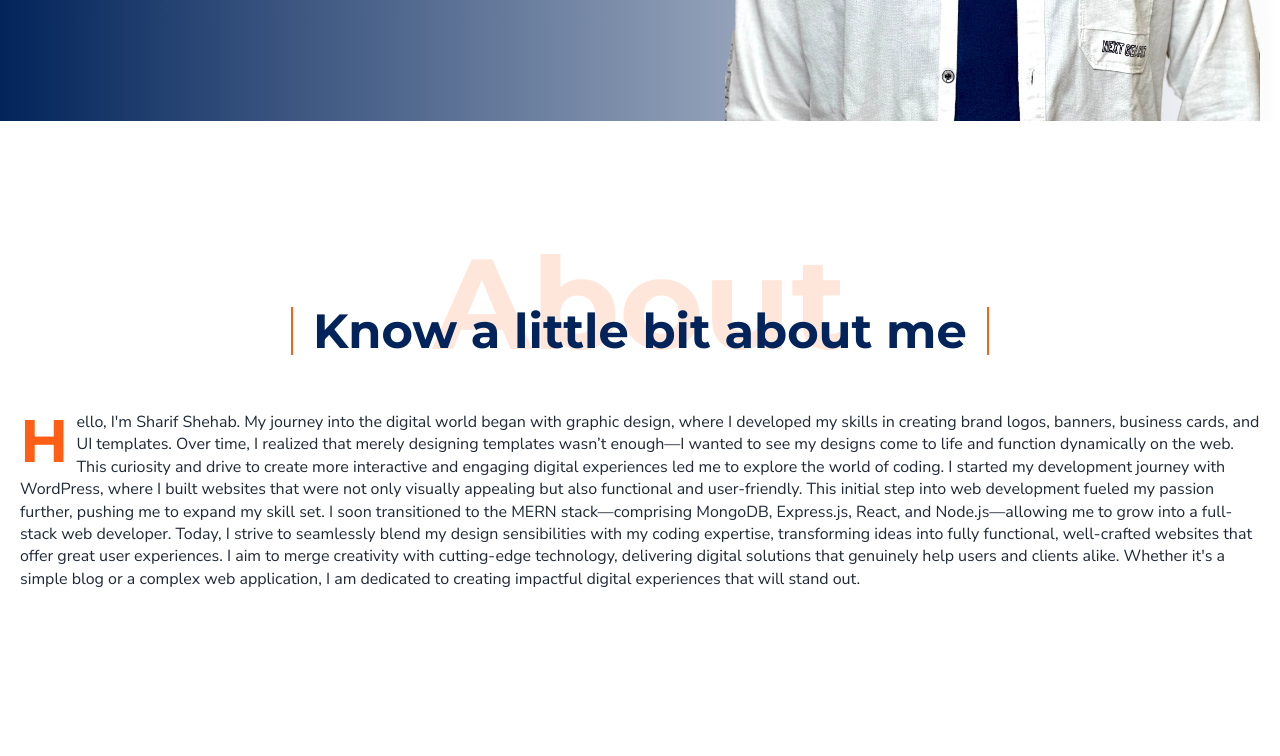
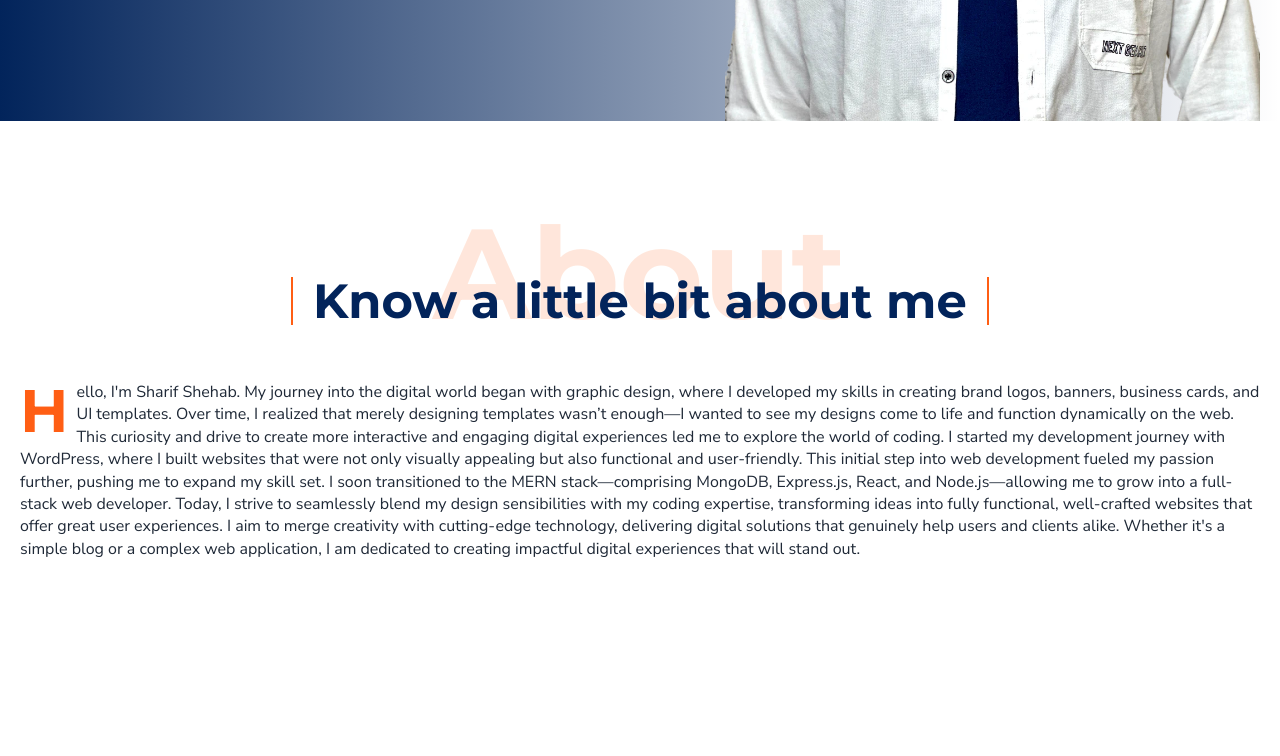
Before and after one commit to sharifshehab/sharif.s, a React (Vite) app: page / in a window 1280 px wide. Shown: the part 740-1496 px from the top of the page. Built offline with nearby package versions, Linux system fonts and the light colour scheme; no server answers; what tailwindcss-text-fill-stroke would draw is missing.

Commit message:
Hover opacity added for Github repo and Visit live link button

```diff
--- a/src/index.css
+++ b/src/index.css
@@ -32,7 +32,7 @@ html {
 }
 
 main>section {
-  padding: 130px 0;
+  padding: 100px 0;
 }
 
 img {
--- a/src/pages/ProjectDetails/ProjectDetails.jsx
+++ b/src/pages/ProjectDetails/ProjectDetails.jsx
@@ -73,7 +73,7 @@ const ProjectDetails = () => {
                         <div className="flex flex-col lg:flex-row gap-4">
                             <a href={githubLink} target="_blank" className="inline-block w-full">
                                 <button
-                                    className="py-3 px-4 w-full border bg-secondaryColor text-white hover:drop-shadow-lg duration-500">
+                                    className="py-3 px-4 w-full border bg-secondaryColor text-white hover:drop-shadow-lg hover:opacity-85 duration-500">
                                     <div className="flex items-center justify-center gap-2">
                                         <DiGithubAlt size={25} className="text-primaryColor" />
                                         Github Repo
@@ -83,7 +83,7 @@ const ProjectDetails = () => {
 
                             <a href={liveLink} target="_blank" className="inline-block w-full">
                                 <button
-                                    className="py-3 px-4 w-full border bg-primaryColor text-white hover:drop-shadow-lg duration-500">
+                                    className="py-3 px-4 w-full border bg-primaryColor text-white hover:drop-shadow-lg hover:opacity-85 duration-500">
                                     <div className="flex items-center justify-center gap-2">
                                         <HiStatusOnline size={24} className="text-secondaryColor" />
                                         Visit Live Link
```
